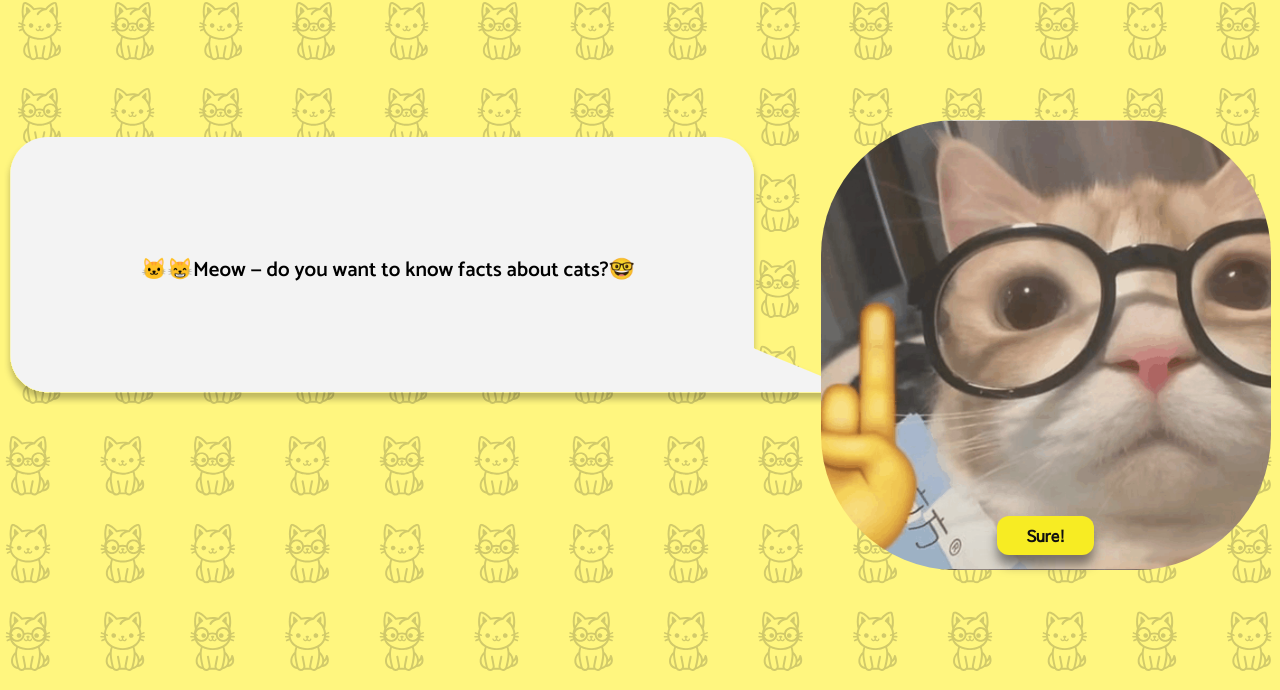
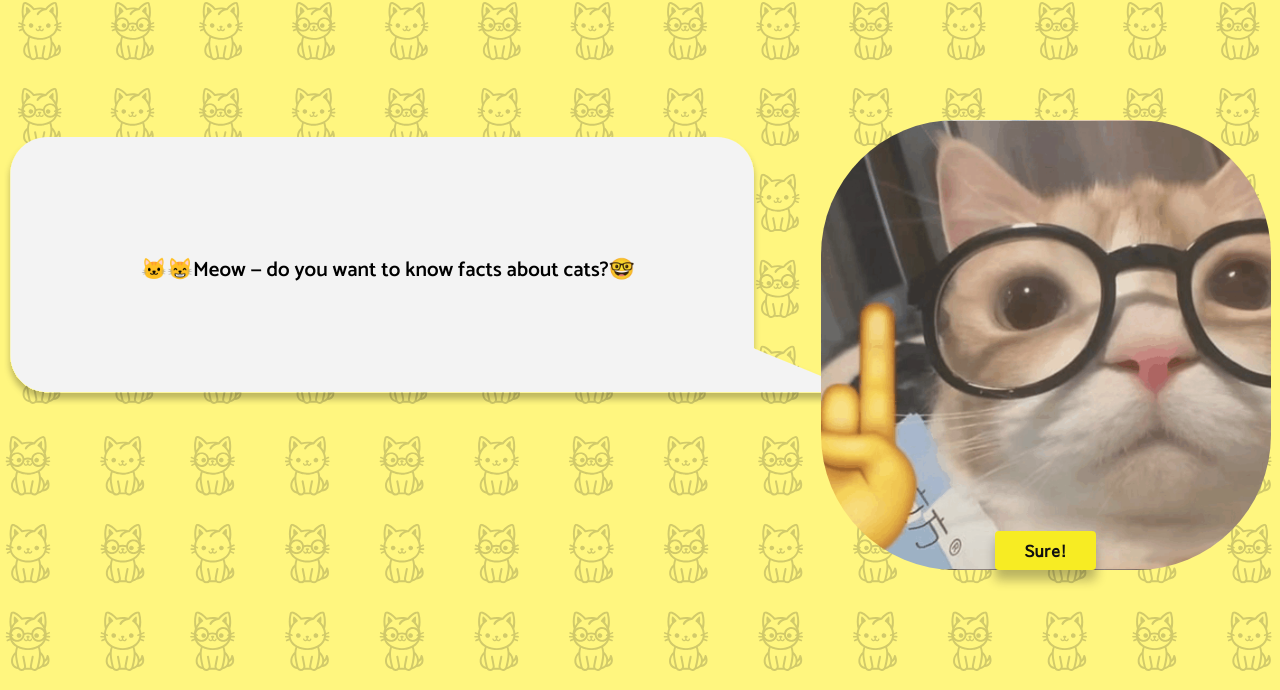
Before and after one commit to devhrvx/Whisker-Wisdom, a website: page index.html in a window 1280 px wide. Shown: the part 110-800 px from the top of the page. Drawn offline with Linux system fonts and the light colour scheme.

Commit message:
Refactor button styles for better readability and user experience

```diff
--- a/styles.css
+++ b/styles.css
@@ -52,7 +52,6 @@ body, html {
 .cat-box .button-box {
     width: fit-content;
     height: fit-content;
-    margin-bottom: 15px;
 }
 
 .cat-box .button-box .generate-button {
@@ -60,20 +59,21 @@ body, html {
     border: none;
     padding: 8px 29px;
     font-size: 16px;
-    font-weight: 700;
-    border-radius: 12px;
+    font-weight: 600;
+    letter-spacing: .8px;
+    border-radius: 4px;
     color: rgb(17, 16, 16);
     font-family: 'Sawarabi Gothic', sans-serif;
-    box-shadow: 0px 10px 11px 0px rgba(29, 29, 29, 0.511);
-    -webkit-box-shadow: 0px 10px 11px 0px rgba(29, 29, 29, 0.511);
-    -moz-box-shadow: 0px 10px 11px 0px rgba(29, 29, 29, 0.511);
+    box-shadow: 0px 10px 11px 0px rgba(29, 29, 29, 0.304);
+    -webkit-box-shadow: 0px 10px 11px 0px rgba(29, 29, 29, 0.304);
+    -moz-box-shadow: 0px 10px 11px 0px rgba(29, 29, 29, 0.304);
     transition: .5s ease;
 }
 
 .cat-box .button-box .generate-button:hover {
-    transform: translateY(-4px) scale(1.1);
+    transform: translateY(-4px) scale(1.05);
     background-color: #fff537;
-    color: rgb(118, 38, 175);
+    color: rgb(78, 17, 121);
     box-shadow: 0px 0px 7px 6px rgba(213,213,213,0.82);
     -webkit-box-shadow: 0px 0px 7px 6px rgba(213,213,213,0.82);
     -moz-box-shadow: 0px 0px 7px 6px rgba(213,213,213,0.82);
@@ -134,7 +134,7 @@ body, html {
     .cat-box {
         width: 300px;
         height: 300px;
-        bottom: 10px;
+        bottom: 30px;
         left: 50%;
         transform: translateX(-50%);
     }
```
